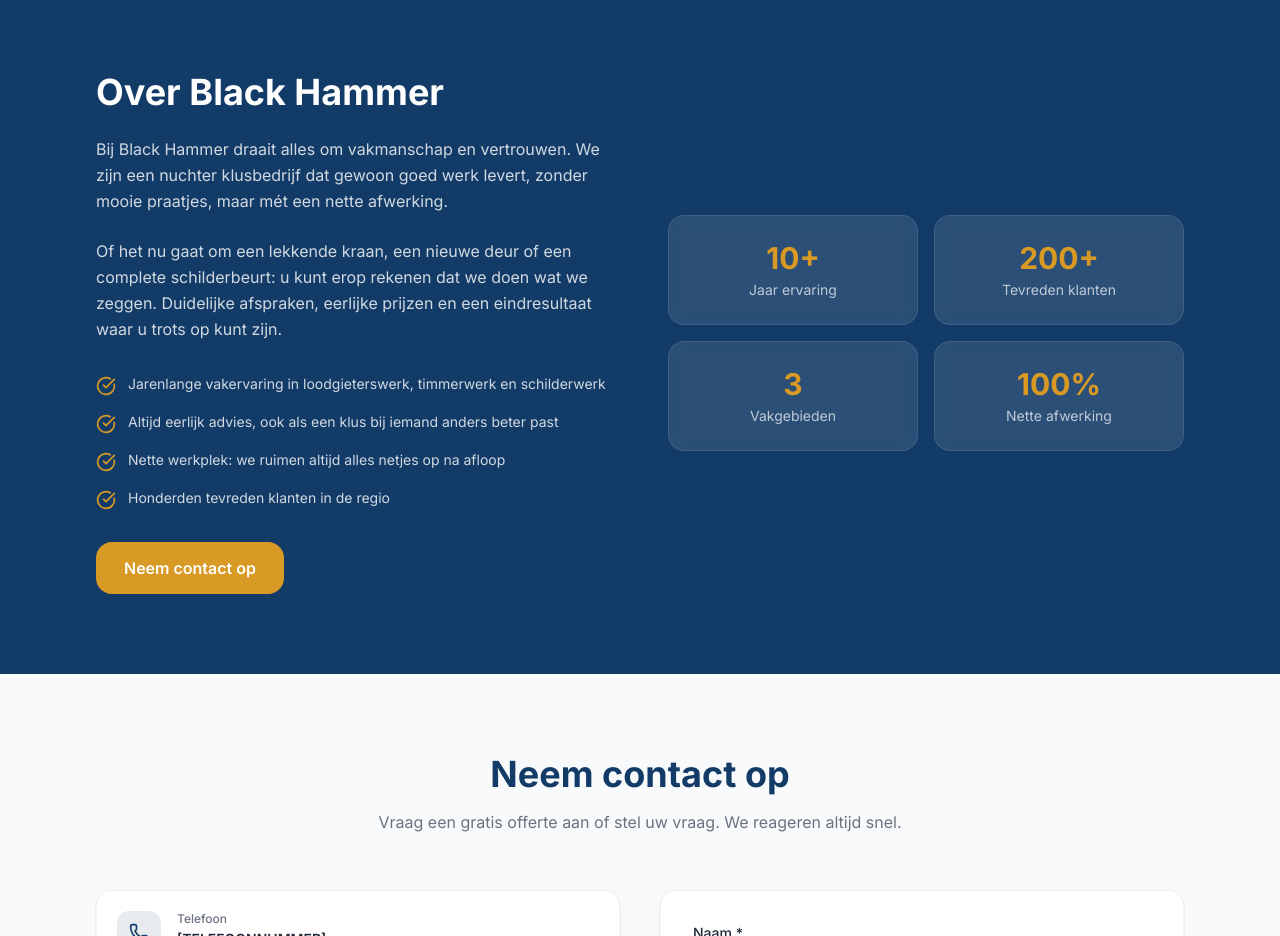
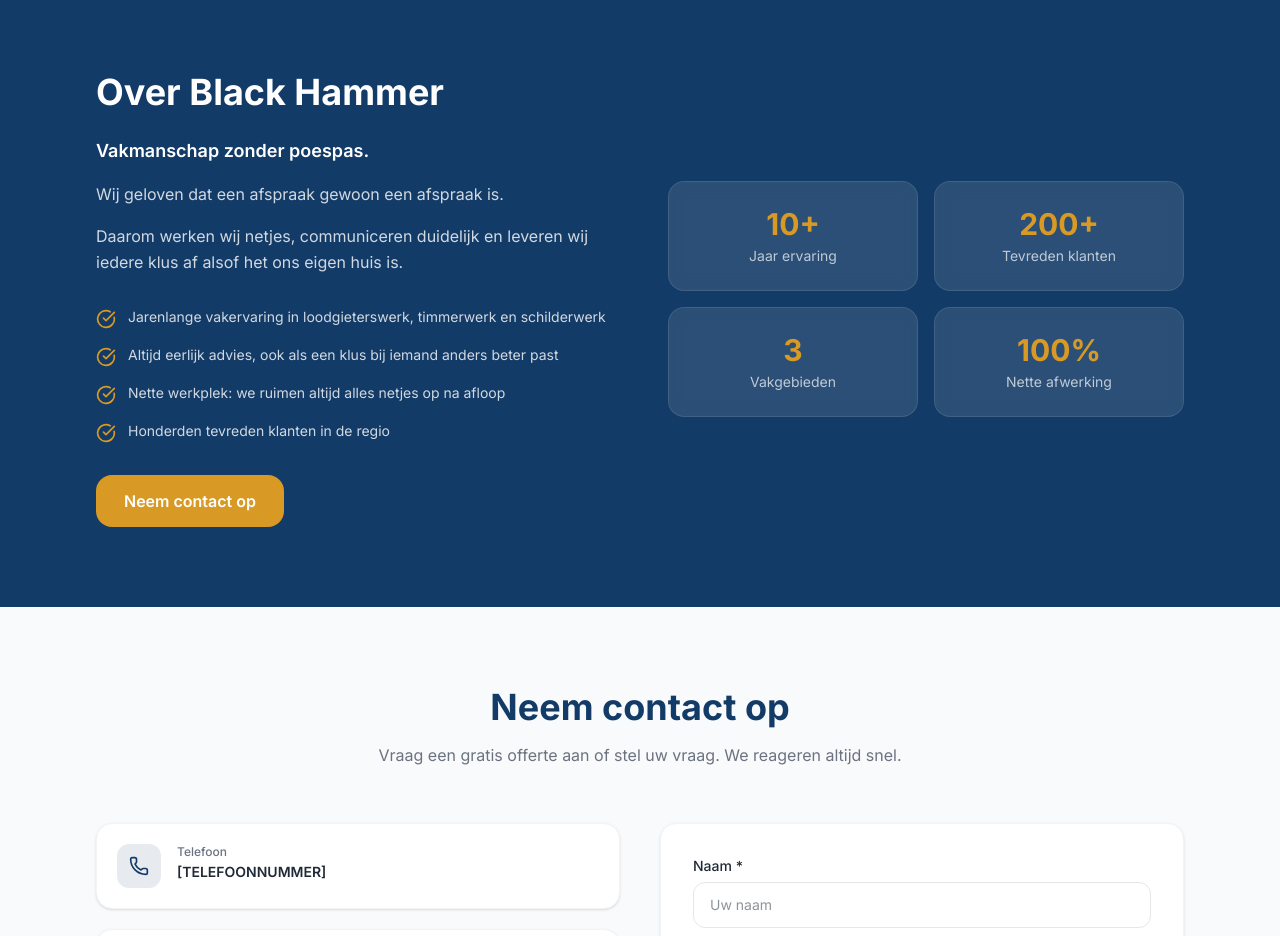
Before and after one commit to BlackhammerNL/black-hammer, a Next.js app: page / in a window 1280 px wide. Shown: the part 4260-5196 px from the top of the page. Built offline with nearby package versions, Linux system fonts and the light colour scheme.

Commit message:
Update About section text with new copy

```diff
--- a/components/About.tsx
+++ b/components/About.tsx
@@ -25,16 +25,15 @@
             <h2 className="text-3xl sm:text-4xl font-bold text-white mb-6">
               Over Black Hammer
             </h2>
-            <p className="text-white/80 leading-relaxed mb-6">
-              Bij Black Hammer draait alles om vakmanschap en vertrouwen. We
-              zijn een nuchter klusbedrijf dat gewoon goed werk levert, zonder
-              mooie praatjes, maar mét een nette afwerking.
+            <p className="text-white font-semibold text-lg leading-relaxed mb-4">
+              Vakmanschap zonder poespas.
+            </p>
+            <p className="text-white/80 leading-relaxed mb-4">
+              Wij geloven dat een afspraak gewoon een afspraak is.
             </p>
             <p className="text-white/80 leading-relaxed mb-8">
-              Of het nu gaat om een lekkende kraan, een nieuwe deur of een
-              complete schilderbeurt: u kunt erop rekenen dat we doen wat we
-              zeggen. Duidelijke afspraken, eerlijke prijzen en een eindresultaat
-              waar u trots op kunt zijn.
+              Daarom werken wij netjes, communiceren duidelijk en leveren wij
+              iedere klus af alsof het ons eigen huis is.
             </p>
 
             <ul className="space-y-4">
```
